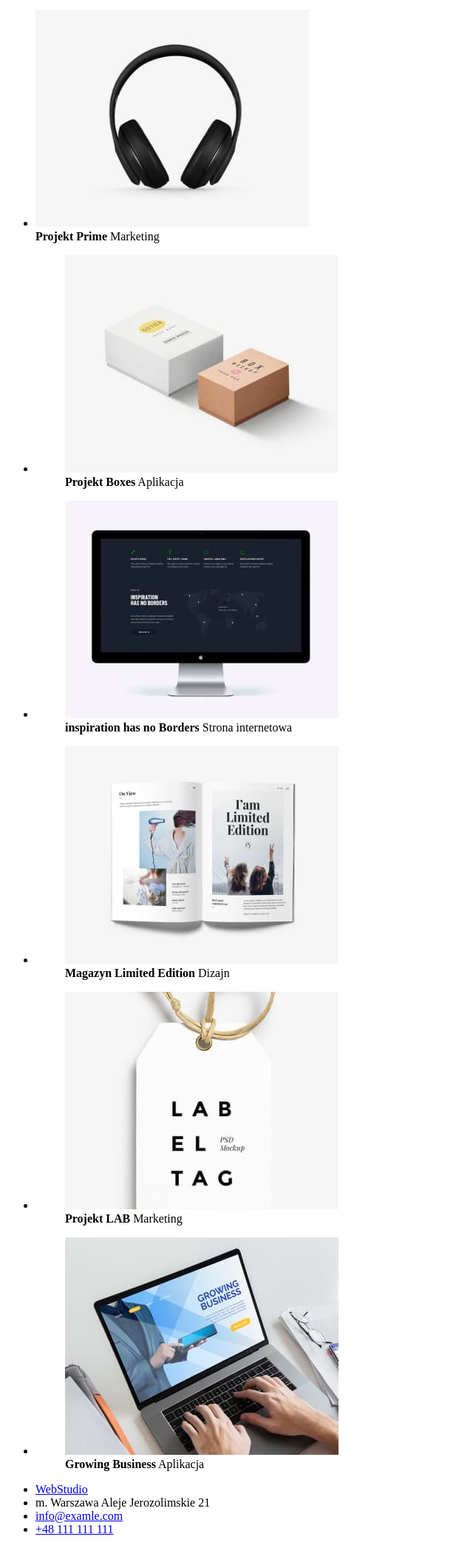
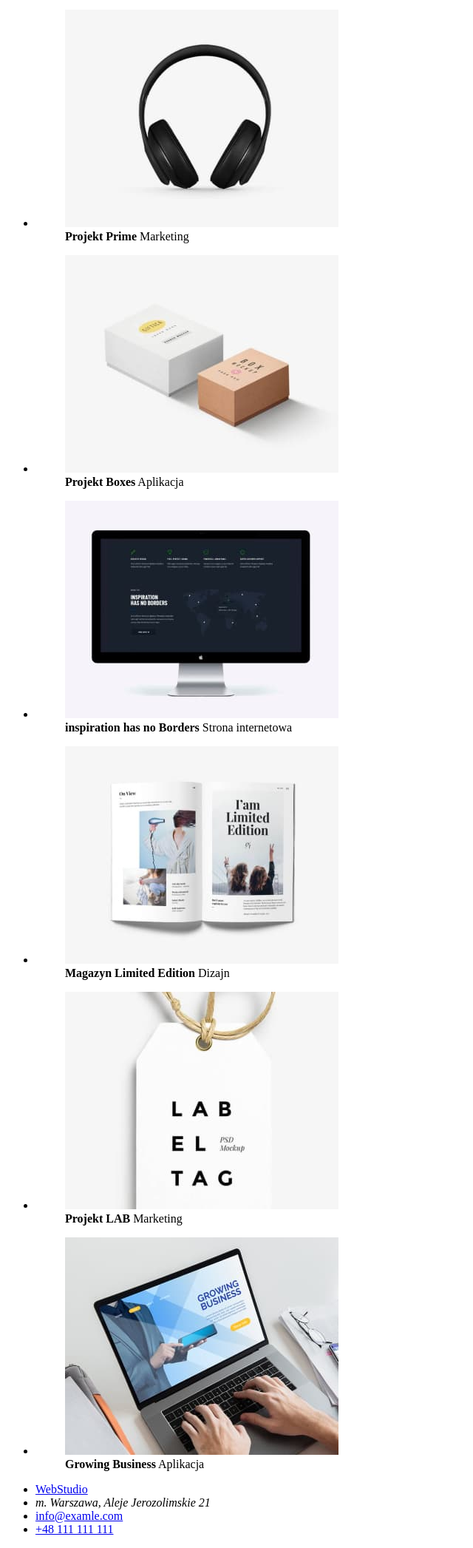
Before and after one commit to JacekMielanczuk/goit-markup-hw-02, a plain HTML site: page portfolio.html in a window 1280 px wide. Shown: the part 1260-3353 px from the top of the page at 74% size, without its empty margins (0-640 px from the left). Drawn offline with Linux system fonts and the light colour scheme.

Commit message:
Update portfolio.html
poprawiony figcaption po walidacji

```diff
--- a/portfolio.html
+++ b/portfolio.html
@@ -46,7 +46,7 @@
             <button type="button">Aplikacje</button>
           </li>
           <li>
-            <button type="button>">Dizajn</button>
+            <button type="button">Dizajn</button>
           </li>
           <li>
             <button type="button">Marketing</button>
@@ -95,6 +95,7 @@
             </figure>
           </li>
           <li>
+            <figure>
               <img
                 src="./images/prime.jpg"
                 alt="słuchawki"
@@ -102,6 +103,7 @@
                 height="294"
               />
               <figcaption><strong>Projekt Prime</strong> Marketing</figcaption>
+            </figure>
           </li>
           <li>
             <figure>
@@ -174,7 +176,7 @@
             <a href="index.html"><span>Web</span><span>Studio</span></a>
           </li>
           <li>
-            <adress>m. Warszawa Aleje Jerozolimskie 21</adress>
+            <address>m. Warszawa, Aleje Jerozolimskie 21</address>
           </li>
           <li>
             <a href="mailto:info@examle.com">info@examle.com</a>
```
Lines whose indentation alone changed are shown as unchanged.
